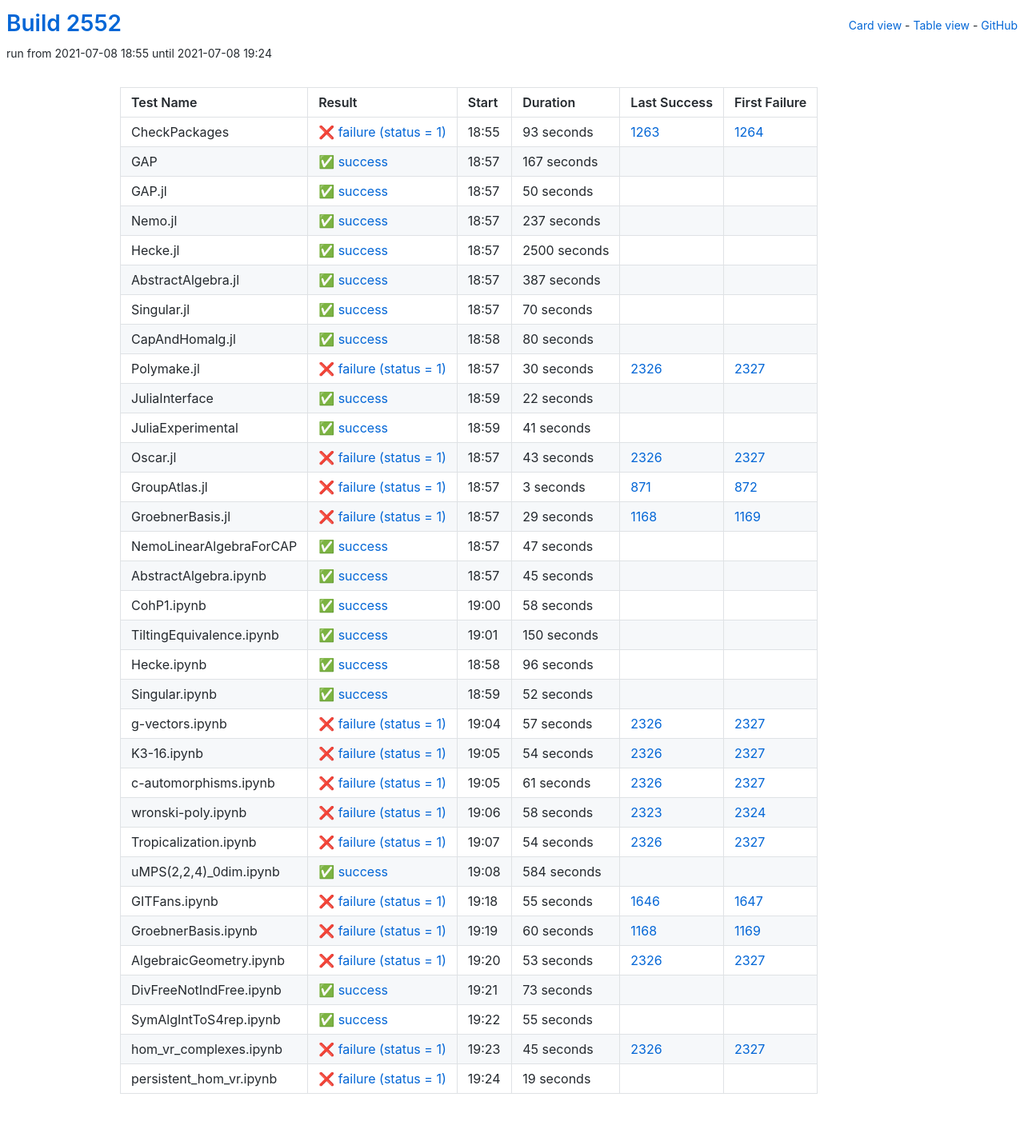
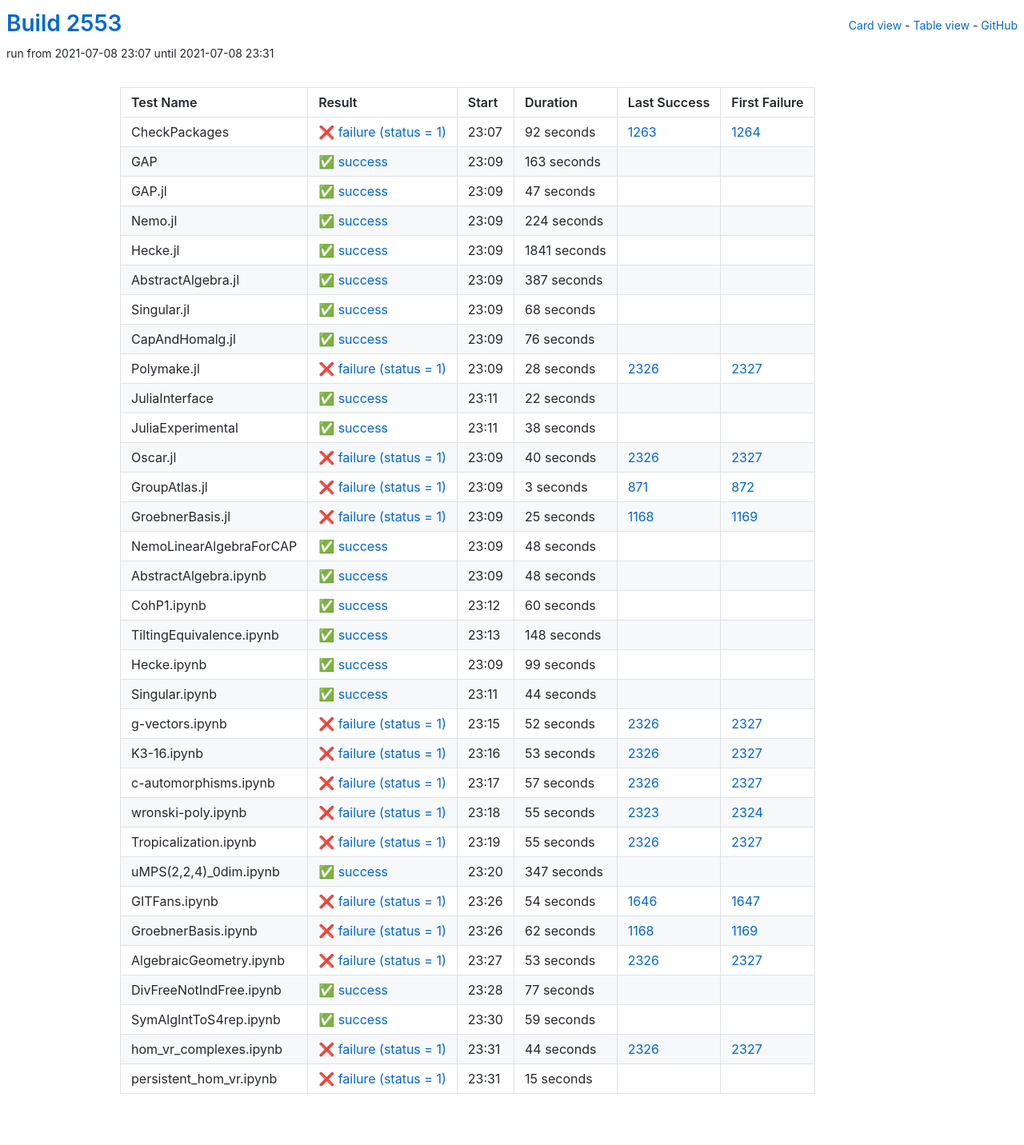
Before and after one commit to oscar-system/oscar-ci-status-stable, a Jekyll site: the page built from table.html, in a window 1280 px wide. Shown: the whole page at 80% size. Built offline with Jekyll 4.4.1, drawn with Linux system fonts in a browser that asks for light colours.

Commit message:
Build #2553

```diff
--- a/_data/ci.yml
+++ b/_data/ci.yml
@@ -1,6 +1,6 @@
 ---
-build: 2552
-build_url: https://oscarci.mathematik.uni-kl.de/job/oscar-stable/2552/
+build: 2553
+build_url: https://oscarci.mathematik.uni-kl.de/job/oscar-stable/2553/
 job: oscar-stable
 organization: oscar-system
 repo: oscar-ci-status-stable
@@ -8,68 +8,68 @@ repourl: https://github.com/oscar-system/oscar-ci-status-stable
 tests:
 - name: CheckPackages
   id: checkpackages
-  log: https://oscarci.mathematik.uni-kl.de/job/oscar-stable/2552/artifact/logs/build-2552/CheckPackages.log
-  start: 2021-07-08 18:55
+  log: https://oscarci.mathematik.uni-kl.de/job/oscar-stable/2553/artifact/logs/build-2553/CheckPackages.log
+  start: 2021-07-08 23:07
   success: false
   exitcode: 1
   status: failure
-  duration: 93
+  duration: 92
   last_success: 1263
   last_success_url: https://oscarci.mathematik.uni-kl.de/job/oscar-stable/1263/
   first_failure: 1264
   first_failure_url: https://oscarci.mathematik.uni-kl.de/job/oscar-stable/1264/
 - name: GAP
   id: gap
-  log: https://oscarci.mathematik.uni-kl.de/job/oscar-stable/2552/artifact/logs/build-2552/GAP.log
-  start: 2021-07-08 18:57
+  log: https://oscarci.mathematik.uni-kl.de/job/oscar-stable/2553/artifact/logs/build-2553/GAP.log
+  start: 2021-07-08 23:09
   success: true
   exitcode: 0
   status: success
-  duration: 167
+  duration: 163
   last_success: false
   last_success_url:
   first_failure: false
   first_failure_url:
 - name: GAP.jl
   id: gap-jl
-  log: https://oscarci.mathematik.uni-kl.de/job/oscar-stable/2552/artifact/logs/build-2552/GAP.jl.log
-  start: 2021-07-08 18:57
+  log: https://oscarci.mathematik.uni-kl.de/job/oscar-stable/2553/artifact/logs/build-2553/GAP.jl.log
+  start: 2021-07-08 23:09
   success: true
   exitcode: 0
   status: success
-  duration: 50
+  duration: 47
   last_success: false
   last_success_url:
   first_failure: false
   first_failure_url:
 - name: Nemo.jl
   id: nemo-jl
-  log: https://oscarci.mathematik.uni-kl.de/job/oscar-stable/2552/artifact/logs/build-2552/Nemo.jl.log
-  start: 2021-07-08 18:57
+  log: https://oscarci.mathematik.uni-kl.de/job/oscar-stable/2553/artifact/logs/build-2553/Nemo.jl.log
+  start: 2021-07-08 23:09
   success: true
   exitcode: 0
   status: success
-  duration: 237
+  duration: 224
   last_success: false
   last_success_url:
   first_failure: false
   first_failure_url:
 - name: Hecke.jl
   id: hecke-jl
-  log: https://oscarci.mathematik.uni-kl.de/job/oscar-stable/2552/artifact/logs/build-2552/Hecke.jl.log
-  start: 2021-07-08 18:57
+  log: https://oscarci.mathematik.uni-kl.de/job/oscar-stable/2553/artifact/logs/build-2553/Hecke.jl.log
+  start: 2021-07-08 23:09
   success: true
   exitcode: 0
   status: success
-  duration: 2500
+  duration: 1841
   last_success: false
   last_success_url:
   first_failure: false
   first_failure_url:
 - name: AbstractAlgebra.jl
   id: abstractalgebra-jl
-  log: https://oscarci.mathematik.uni-kl.de/job/oscar-stable/2552/artifact/logs/build-2552/AbstractAlgebra.jl.log
-  start: 2021-07-08 18:57
+  log: https://oscarci.mathematik.uni-kl.de/job/oscar-stable/2553/artifact/logs/build-2553/AbstractAlgebra.jl.log
+  start: 2021-07-08 23:09
   success: true
   exitcode: 0
   status: success
@@ -80,44 +80,44 @@ tests:
   first_failure_url:
 - name: Singular.jl
   id: singular-jl
-  log: https://oscarci.mathematik.uni-kl.de/job/oscar-stable/2552/artifact/logs/build-2552/Singular.jl.log
-  start: 2021-07-08 18:57
+  log: https://oscarci.mathematik.uni-kl.de/job/oscar-stable/2553/artifact/logs/build-2553/Singular.jl.log
+  start: 2021-07-08 23:09
   success: true
   exitcode: 0
   status: success
-  duration: 70
+  duration: 68
   last_success: false
   last_success_url:
   first_failure: false
   first_failure_url:
 - name: CapAndHomalg.jl
   id: capandhomalg-jl
-  log: https://oscarci.mathematik.uni-kl.de/job/oscar-stable/2552/artifact/logs/build-2552/CapAndHomalg.jl.log
-  start: 2021-07-08 18:58
+  log: https://oscarci.mathematik.uni-kl.de/job/oscar-stable/2553/artifact/logs/build-2553/CapAndHomalg.jl.log
+  start: 2021-07-08 23:09
   success: true
   exitcode: 0
   status: success
-  duration: 80
+  duration: 76
   last_success: false
   last_success_url:
   first_failure: false
   first_failure_url:
 - name: Polymake.jl
   id: polymake-jl
-  log: https://oscarci.mathematik.uni-kl.de/job/oscar-stable/2552/artifact/logs/build-2552/Polymake.jl.log
-  start: 2021-07-08 18:57
+  log: https://oscarci.mathematik.uni-kl.de/job/oscar-stable/2553/artifact/logs/build-2553/Polymake.jl.log
+  start: 2021-07-08 23:09
   success: false
   exitcode: 1
   status: failure
-  duration: 30
+  duration: 28
   last_success: 2326
   last_success_url: https://oscarci.mathematik.uni-kl.de/job/oscar-stable/2326/
   first_failure: 2327
   first_failure_url: https://oscarci.mathematik.uni-kl.de/job/oscar-stable/2327/
 - name: JuliaInterface
   id: juliainterface
-  log: https://oscarci.mathematik.uni-kl.de/job/oscar-stable/2552/artifact/logs/build-2552/JuliaInterface.log
-  start: 2021-07-08 18:59
+  log: https://oscarci.mathematik.uni-kl.de/job/oscar-stable/2553/artifact/logs/build-2553/JuliaInterface.log
+  start: 2021-07-08 23:11
   success: true
   exitcode: 0
   status: success
@@ -128,32 +128,32 @@ tests:
   first_failure_url:
 - name: JuliaExperimental
   id: juliaexperimental
-  log: https://oscarci.mathematik.uni-kl.de/job/oscar-stable/2552/artifact/logs/build-2552/JuliaExperimental.log
-  start: 2021-07-08 18:59
+  log: https://oscarci.mathematik.uni-kl.de/job/oscar-stable/2553/artifact/logs/build-2553/JuliaExperimental.log
+  start: 2021-07-08 23:11
   success: true
   exitcode: 0
   status: success
-  duration: 41
+  duration: 38
   last_success: false
   last_success_url:
   first_failure: false
   first_failure_url:
 - name: Oscar.jl
   id: oscar-jl
-  log: https://oscarci.mathematik.uni-kl.de/job/oscar-stable/2552/artifact/logs/build-2552/Oscar.jl.log
-  start: 2021-07-08 18:57
+  log: https://oscarci.mathematik.uni-kl.de/job/oscar-stable/2553/artifact/logs/build-2553/Oscar.jl.log
+  start: 2021-07-08 23:09
   success: false
   exitcode: 1
   status: failure
-  duration: 43
+  duration: 40
   last_success: 2326
   last_success_url: https://oscarci.mathematik.uni-kl.de/job/oscar-stable/2326/
   first_failure: 2327
   first_failure_url: https://oscarci.mathematik.uni-kl.de/job/oscar-stable/2327/
 - name: GroupAtlas.jl
   id: groupatlas-jl
-  log: https://oscarci.mathematik.uni-kl.de/job/oscar-stable/2552/artifact/logs/build-2552/GroupAtlas.jl.log
-  start: 2021-07-08 18:57
+  log: https://oscarci.mathematik.uni-kl.de/job/oscar-stable/2553/artifact/logs/build-2553/GroupAtlas.jl.log
+  start: 2021-07-08 23:09
   success: false
   exitcode: 1
   status: failure
@@ -164,92 +164,116 @@ tests:
   first_failure_url: https://oscarci.mathematik.uni-kl.de/job/oscar-stable/872/
 - name: GroebnerBasis.jl
   id: groebnerbasis-jl
-  log: https://oscarci.mathematik.uni-kl.de/job/oscar-stable/2552/artifact/logs/build-2552/GroebnerBasis.jl.log
-  start: 2021-07-08 18:57
+  log: https://oscarci.mathematik.uni-kl.de/job/oscar-stable/2553/artifact/logs/build-2553/GroebnerBasis.jl.log
+  start: 2021-07-08 23:09
   success: false
   exitcode: 1
   status: failure
-  duration: 29
+  duration: 25
   last_success: 1168
   last_success_url: https://oscarci.mathematik.uni-kl.de/job/oscar-stable/1168/
   first_failure: 1169
   first_failure_url: https://oscarci.mathematik.uni-kl.de/job/oscar-stable/1169/
 - name: NemoLinearAlgebraForCAP
   id: nemolinearalgebraforcap
-  log: https://oscarci.mathematik.uni-kl.de/job/oscar-stable/2552/artifact/logs/build-2552/NemoLinearAlgebraForCAP.log
-  start: 2021-07-08 18:57
+  log: https://oscarci.mathematik.uni-kl.de/job/oscar-stable/2553/artifact/logs/build-2553/NemoLinearAlgebraForCAP.log
+  start: 2021-07-08 23:09
   success: true
   exitcode: 0
   status: success
-  duration: 47
+  duration: 48
   last_success: false
   last_success_url:
   first_failure: false
   first_failure_url:
 - name: AbstractAlgebra.ipynb
   id: abstractalgebra-ipynb
-  log: https://oscarci.mathematik.uni-kl.de/job/oscar-stable/2552/artifact/logs/build-2552/AbstractAlgebra.ipynb.log
-  start: 2021-07-08 18:57
+  log: https://oscarci.mathematik.uni-kl.de/job/oscar-stable/2553/artifact/logs/build-2553/AbstractAlgebra.ipynb.log
+  start: 2021-07-08 23:09
   success: true
   exitcode: 0
   status: success
-  duration: 45
+  duration: 48
   last_success: false
   last_success_url:
   first_failure: false
   first_failure_url:
 - name: CohP1.ipynb
   id: cohp1-ipynb
-  log: https://oscarci.mathematik.uni-kl.de/job/oscar-stable/2552/artifact/logs/build-2552/CohP1.ipynb.log
-  start: 2021-07-08 19:00
+  log: https://oscarci.mathematik.uni-kl.de/job/oscar-stable/2553/artifact/logs/build-2553/CohP1.ipynb.log
+  start: 2021-07-08 23:12
   success: true
   exitcode: 0
   status: success
-  duration: 58
+  duration: 60
   last_success: false
   last_success_url:
   first_failure: false
   first_failure_url:
 - name: TiltingEquivalence.ipynb
   id: tiltingequivalence-ipynb
-  log: https://oscarci.mathematik.uni-kl.de/job/oscar-stable/2552/artifact/logs/build-2552/TiltingEquivalence.ipynb.log
-  start: 2021-07-08 19:01
+  log: https://oscarci.mathematik.uni-kl.de/job/oscar-stable/2553/artifact/logs/build-2553/TiltingEquivalence.ipynb.log
+  start: 2021-07-08 23:13
   success: true
   exitcode: 0
   status: success
-  duration: 150
+  duration: 148
   last_success: false
   last_success_url:
   first_failure: false
   first_failure_url:
 - name: Hecke.ipynb
   id: hecke-ipynb
-  log: https://oscarci.mathematik.uni-kl.de/job/oscar-stable/2552/artifact/logs/build-2552/Hecke.ipynb.log
-  start: 2021-07-08 18:58
+  log: https://oscarci.mathematik.uni-kl.de/job/oscar-stable/2553/artifact/logs/build-2553/Hecke.ipynb.log
+  start: 2021-07-08 23:09
   success: true
   exitcode: 0
   status: success
-  duration: 96
+  duration: 99
   last_success: false
   last_success_url:
   first_failure: false
   first_failure_url:
 - name: Singular.ipynb
   id: singular-ipynb
-  log: https://oscarci.mathematik.uni-kl.de/job/oscar-stable/2552/artifact/logs/build-2552/Singular.ipynb.log
-  start: 2021-07-08 18:59
+  log: https://oscarci.mathematik.uni-kl.de/job/oscar-stable/2553/artifact/logs/build-2553/Singular.ipynb.log
+  start: 2021-07-08 23:11
   success: true
   exitcode: 0
   status: success
-  duration: 52
+  duration: 44
   last_success: false
   last_success_url:
   first_failure: false
   first_failure_url:
 - name: g-vectors.ipynb
   id: g-vectors-ipynb
-  log: https://oscarci.mathematik.uni-kl.de/job/oscar-stable/2552/artifact/logs/build-2552/g-vectors.ipynb.log
-  start: 2021-07-08 19:04
+  log: https://oscarci.mathematik.uni-kl.de/job/oscar-stable/2553/artifact/logs/build-2553/g-vectors.ipynb.log
+  start: 2021-07-08 23:15
+  success: false
+  exitcode: 1
+  status: failure
+  duration: 52
+  last_success: 2326
+  last_success_url: https://oscarci.mathematik.uni-kl.de/job/oscar-stable/2326/
+  first_failure: 2327
+  first_failure_url: https://oscarci.mathematik.uni-kl.de/job/oscar-stable/2327/
+- name: K3-16.ipynb
+  id: k3-16-ipynb
+  log: https://oscarci.mathematik.uni-kl.de/job/oscar-stable/2553/artifact/logs/build-2553/K3-16.ipynb.log
+  start: 2021-07-08 23:16
+  success: false
+  exitcode: 1
+  status: failure
+  duration: 53
+  last_success: 2326
+  last_success_url: https://oscarci.mathematik.uni-kl.de/job/oscar-stable/2326/
+  first_failure: 2327
+  first_failure_url: https://oscarci.mathematik.uni-kl.de/job/oscar-stable/2327/
+- name: c-automorphisms.ipynb
+  id: c-automorphisms-ipynb
+  log: https://oscarci.mathematik.uni-kl.de/job/oscar-stable/2553/artifact/logs/build-2553/c-automorphisms.ipynb.log
+  start: 2021-07-08 23:17
   success: false
   exitcode: 1
   status: failure
@@ -258,94 +282,70 @@ tests:
   last_success_url: https://oscarci.mathematik.uni-kl.de/job/oscar-stable/2326/
   first_failure: 2327
   first_failure_url: https://oscarci.mathematik.uni-kl.de/job/oscar-stable/2327/
-- name: K3-16.ipynb
-  id: k3-16-ipynb
-  log: https://oscarci.mathematik.uni-kl.de/job/oscar-stable/2552/artifact/logs/build-2552/K3-16.ipynb.log
-  start: 2021-07-08 19:05
+- name: wronski-poly.ipynb
+  id: wronski-poly-ipynb
+  log: https://oscarci.mathematik.uni-kl.de/job/oscar-stable/2553/artifact/logs/build-2553/wronski-poly.ipynb.log
+  start: 2021-07-08 23:18
   success: false
   exitcode: 1
   status: failure
-  duration: 54
-  last_success: 2326
-  last_success_url: https://oscarci.mathematik.uni-kl.de/job/oscar-stable/2326/
-  first_failure: 2327
-  first_failure_url: https://oscarci.mathematik.uni-kl.de/job/oscar-stable/2327/
-- name: c-automorphisms.ipynb
-  id: c-automorphisms-ipynb
-  log: https://oscarci.mathematik.uni-kl.de/job/oscar-stable/2552/artifact/logs/build-2552/c-automorphisms.ipynb.log
-  start: 2021-07-08 19:05
-  success: false
-  exitcode: 1
-  status: failure
-  duration: 61
-  last_success: 2326
-  last_success_url: https://oscarci.mathematik.uni-kl.de/job/oscar-stable/2326/
-  first_failure: 2327
-  first_failure_url: https://oscarci.mathematik.uni-kl.de/job/oscar-stable/2327/
-- name: wronski-poly.ipynb
-  id: wronski-poly-ipynb
-  log: https://oscarci.mathematik.uni-kl.de/job/oscar-stable/2552/artifact/logs/build-2552/wronski-poly.ipynb.log
-  start: 2021-07-08 19:06
-  success: false
-  exitcode: 1
-  status: failure
-  duration: 58
+  duration: 55
   last_success: 2323
   last_success_url: https://oscarci.mathematik.uni-kl.de/job/oscar-stable/2323/
   first_failure: 2324
   first_failure_url: https://oscarci.mathematik.uni-kl.de/job/oscar-stable/2324/
 - name: Tropicalization.ipynb
   id: tropicalization-ipynb
-  log: https://oscarci.mathematik.uni-kl.de/job/oscar-stable/2552/artifact/logs/build-2552/Tropicalization.ipynb.log
-  start: 2021-07-08 19:07
+  log: https://oscarci.mathematik.uni-kl.de/job/oscar-stable/2553/artifact/logs/build-2553/Tropicalization.ipynb.log
+  start: 2021-07-08 23:19
   success: false
   exitcode: 1
   status: failure
-  duration: 54
+  duration: 55
   last_success: 2326
   last_success_url: https://oscarci.mathematik.uni-kl.de/job/oscar-stable/2326/
   first_failure: 2327
   first_failure_url: https://oscarci.mathematik.uni-kl.de/job/oscar-stable/2327/
 - name: uMPS(2,2,4)_0dim.ipynb
   id: umps-2-2-4-0dim-ipynb
-  log: https://oscarci.mathematik.uni-kl.de/job/oscar-stable/2552/artifact/logs/build-2552/uMPS-2-2-4-_0dim.ipynb.log
-  start: 2021-07-08 19:08
+  log: https://oscarci.mathematik.uni-kl.de/job/oscar-stable/2553/artifact/logs/build-2553/uMPS-2-2-4-_0dim.ipynb.log
+  start: 2021-07-08 23:20
   success: true
   exitcode: 0
   status: success
-  duration: 584
+  duration: 347
   last_success: false
   last_success_url:
   first_failure: false
   first_failure_url:
 - name: GITFans.ipynb
   id: gitfans-ipynb
-  log: https://oscarci.mathematik.uni-kl.de/job/oscar-stable/2552/artifact/logs/build-2552/GITFans.ipynb.log
-  start: 2021-07-08 19:18
+  log: https://oscarci.mathematik.uni-kl.de/job/oscar-stable/2553/artifact/logs/build-2553/GITFans.ipynb.log
+  start: 2021-07-08 23:26
   success: false
   exitcode: 1
   status: failure
-  duration: 55
+  duration: 54
   last_success: 1646
   last_success_url: https://oscarci.mathematik.uni-kl.de/job/oscar-stable/1646/
   first_failure: 1647
   first_failure_url: https://oscarci.mathematik.uni-kl.de/job/oscar-stable/1647/
 - name: GroebnerBasis.ipynb
   id: groebnerbasis-ipynb
-  log: https://oscarci.mathematik.uni-kl.de/job/oscar-stable/2552/artifact/logs/build-2552/GroebnerBasis.ipynb.log
-  start: 2021-07-08 19:19
+  log: https://oscarci.mathematik.uni-kl.de/job/oscar-stable/2553/artifact/logs/build-2553/GroebnerBasis.ipynb.log
+  start: 2021-07-08 23:26
   success: false
   exitcode: 1
   status: failure
-  duration: 60
+  duration: 62
   last_success: 1168
   last_success_url: https://oscarci.mathematik.uni-kl.de/job/oscar-stable/1168/
   first_failure: 1169
   first_failure_url: https://oscarci.mathematik.uni-kl.de/job/oscar-stable/1169/
 - name: AlgebraicGeometry.ipynb
   id: algebraicgeometry-ipynb
-  log: https://oscarci.mathematik.uni-kl.de/job/oscar-stable/2552/artifact/logs/build-2552/AlgebraicGeometry.ipynb.log
-  start: 2021-07-08 19:20
+  log: https://oscarci.mathematik.uni-kl.de/job/oscar-stable/2553/artifact/logs/build-2553/AlgebraicGeometry.ipynb.log
+  start: 2021-07-08 23:27
   success: false
   exitcode: 1
   status: failure
@@ -356,48 +356,48 @@ tests:
   first_failure_url: https://oscarci.mathematik.uni-kl.de/job/oscar-stable/2327/
 - name: DivFreeNotIndFree.ipynb
   id: divfreenotindfree-ipynb
-  log: https://oscarci.mathematik.uni-kl.de/job/oscar-stable/2552/artifact/logs/build-2552/DivFreeNotIndFree.ipynb.log
-  start: 2021-07-08 19:21
+  log: https://oscarci.mathematik.uni-kl.de/job/oscar-stable/2553/artifact/logs/build-2553/DivFreeNotIndFree.ipynb.log
+  start: 2021-07-08 23:28
   success: true
   exitcode: 0
   status: success
-  duration: 73
+  duration: 77
   last_success: false
   last_success_url:
   first_failure: false
   first_failure_url:
 - name: SymAlgIntToS4rep.ipynb
   id: symalginttos4rep-ipynb
-  log: https://oscarci.mathematik.uni-kl.de/job/oscar-stable/2552/artifact/logs/build-2552/SymAlgIntToS4rep.ipynb.log
-  start: 2021-07-08 19:22
+  log: https://oscarci.mathematik.uni-kl.de/job/oscar-stable/2553/artifact/logs/build-2553/SymAlgIntToS4rep.ipynb.log
+  start: 2021-07-08 23:30
   success: true
   exitcode: 0
   status: success
-  duration: 55
+  duration: 59
   last_success: false
   last_success_url:
   first_failure: false
   first_failure_url:
 - name: hom_vr_complexes.ipynb
   id: hom-vr-complexes-ipynb
-  log: https://oscarci.mathematik.uni-kl.de/job/oscar-stable/2552/artifact/logs/build-2552/hom_vr_complexes.ipynb.log
-  start: 2021-07-08 19:23
+  log: https://oscarci.mathematik.uni-kl.de/job/oscar-stable/2553/artifact/logs/build-2553/hom_vr_complexes.ipynb.log
+  start: 2021-07-08 23:31
   success: false
   exitcode: 1
   status: failure
-  duration: 45
+  duration: 44
   last_success: 2326
   last_success_url: https://oscarci.mathematik.uni-kl.de/job/oscar-stable/2326/
   first_failure: 2327
   first_failure_url: https://oscarci.mathematik.uni-kl.de/job/oscar-stable/2327/
 - name: persistent_hom_vr.ipynb
   id: persistent-hom-vr-ipynb
-  log: https://oscarci.mathematik.uni-kl.de/job/oscar-stable/2552/artifact/logs/build-2552/persistent_hom_vr.ipynb.log
-  start: 2021-07-08 19:24
+  log: https://oscarci.mathematik.uni-kl.de/job/oscar-stable/2553/artifact/logs/build-2553/persistent_hom_vr.ipynb.log
+  start: 2021-07-08 23:31
   success: false
   exitcode: 1
   status: failure
-  duration: 19
+  duration: 15
   last_success: false
   last_success_url:
   first_failure: false
```
Also changed, not shown: README.md.
